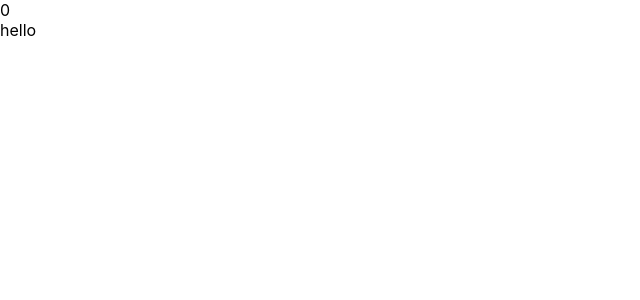
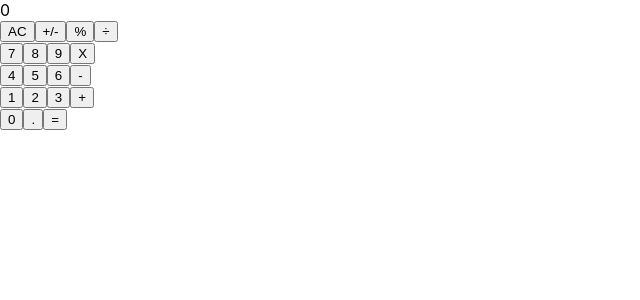
Before and after one commit to Joseph-Burke/calculator, a React (Create React App) app: page / in a window 1280 px wide. Shown: the top 300 px of the page, without its empty margins (0-640 px from the left). Built offline with nearby package versions, Linux system fonts and the light colour scheme.

Commit message:
Implement Button and ButtonPanel components

```diff
--- a/src/components/Button.js
+++ b/src/components/Button.js
@@ -1,2 +1,22 @@
+import React, { Component } from 'react';
+
 import PropTypes from "prop-types";
 import Big from "big.js";
+
+export default class Button extends Component {
+  constructor(props) {
+    super(props)
+  };
+
+  render() {
+    return (
+      <button>
+        {this.props.name}
+      </button>
+    )
+  }
+}
+
+Button.propTypes = {
+  name: PropTypes.string.isRequired
+};
--- a/src/components/ButtonPanel.js
+++ b/src/components/ButtonPanel.js
@@ -1,6 +1,39 @@
 import PropTypes from "prop-types";
 import Big from "big.js";
+import Button from "./Button";
 
 export default function ButtonPanel () {
-  return <div>hello</div>
+  return (
+    <div>
+      <div>
+        <Button name={"AC"} />
+        <Button name={"+/-"} />
+        <Button name={"%"} />
+        <Button name={"÷"} />
+      </div>
+      <div>
+        <Button name={"7"} />
+        <Button name={"8"} />
+        <Button name={"9"} />
+        <Button name={"X"} />
+      </div>
+      <div>
+        <Button name={"4"} />
+        <Button name={"5"} />
+        <Button name={"6"} />
+        <Button name={"-"} />
+      </div>
+      <div>
+        <Button name={"1"} />
+        <Button name={"2"} />
+        <Button name={"3"} />
+        <Button name={"+"} />
+      </div>
+      <div>
+        <Button name={"0"} />
+        <Button name={"."} />
+        <Button name={"="} />
+      </div>
+    </div>
+  );
 };
```
Also changed, not shown: 1 other file (tests, documents, lock files or other folders).
